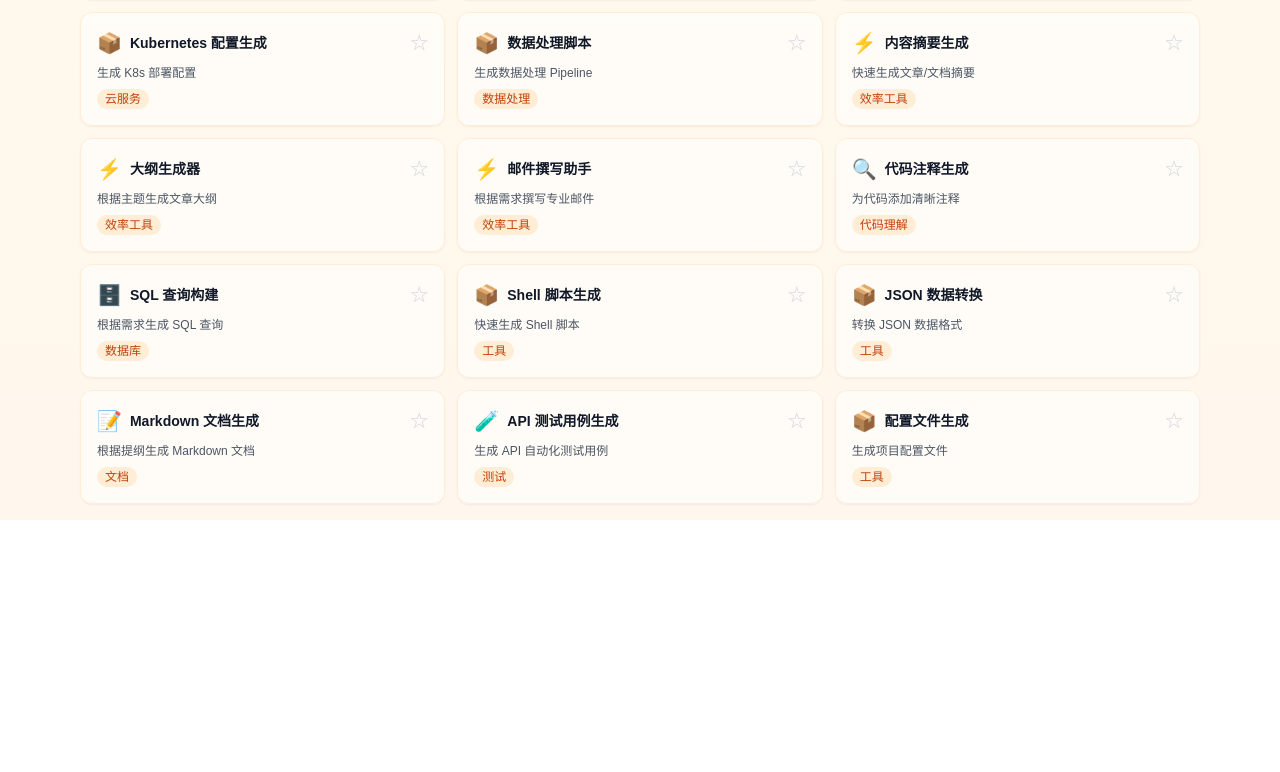
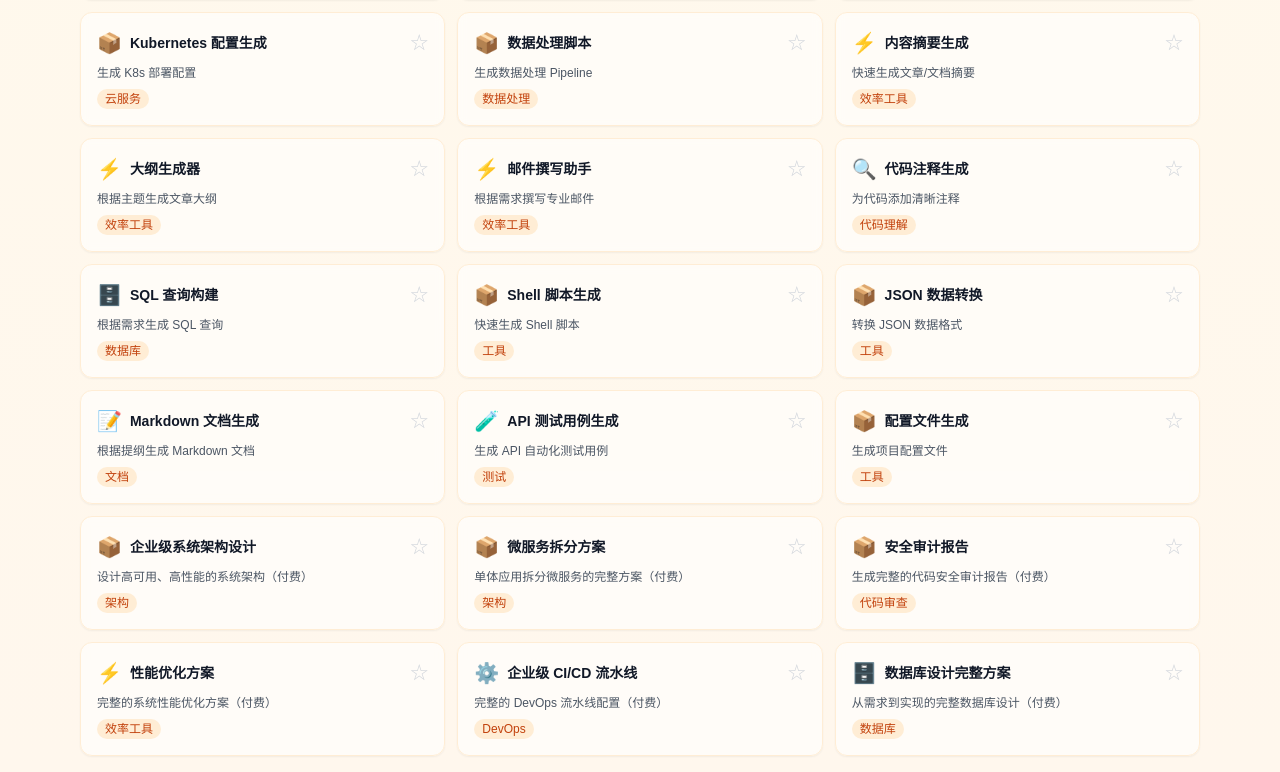
Before and after one commit to iseekyou020/saguni, a Next.js app: page / in a window 1280 px wide. Shown: the part 1654-2426 px from the top of the page. Before the commit the page ends 2174 px from the top, so only its background shows below. Built offline with nearby package versions, Linux system fonts and the light colour scheme.

Commit message:
feat: 添加 6 个企业级付费模板

```diff
--- a/src/data/templates.ts
+++ b/src/data/templates.ts
@@ -1017,4 +1017,145 @@ API 端点：{endpoint}
     tags: ["配置", "开发环境", "工具"],
     isPremium: false,
   },
+  // 付费模板 - 企业级
+  {
+    id: "enterprise-arch",
+    title: "企业级系统架构设计",
+    description: "设计高可用、高性能的系统架构（付费）",
+    category: "架构",
+    prompt: `请作为资深架构师，设计企业级系统架构：
+
+项目类型：{project_type}（电商/金融/社交/教育）
+用户规模：{scale}（1000/10万/100万/1000万）
+技术栈：{tech_stack}
+核心功能：{features}
+可用性要求：{availability}（99.9%/99.99%）
+
+请提供：
+1. 系统架构图（ASCII）
+2. 技术选型理由
+3. 核心模块设计
+4. 数据库设计建议
+5. 扩展性方案
+6. 容灾备份策略`,
+    tags: ["架构", "企业级", "高并发"],
+    isPremium: true,
+  },
+  {
+    id: "microservice-design",
+    title: "微服务拆分方案",
+    description: "单体应用拆分微服务的完整方案（付费）",
+    category: "架构",
+    prompt: `请设计微服务拆分方案：
+
+当前系统：{current_system}
+技术栈：{tech_stack}
+团队规模：{team_size}
+业务复杂度：{complexity}
+
+请提供：
+1. 服务拆分原则
+2. 服务边界定义
+3. API 设计规范
+4. 服务间通信方案
+5. 数据一致性策略
+6. 部署架构
+7. 监控告警方案`,
+    tags: ["微服务", "架构", "拆分"],
+    isPremium: true,
+  },
+  {
+    id: "security-audit",
+    title: "安全审计报告",
+    description: "生成完整的代码安全审计报告（付费）",
+    category: "代码审查",
+    prompt: `请进行代码安全审计：
+
+代码语言：{language}
+代码类型：{code_type}（API/前端/后端/移动端）
+重点关注：{focus_areas}（认证/授权/数据加密/注入攻击）
+
+审计维度：
+1. OWASP Top 10 漏洞检查
+2. 身份验证与授权
+3. 敏感数据处理
+4. 加密与密钥管理
+5. 第三方依赖安全
+6. 日志与监控
+
+请生成详细的安全审计报告和修复建议。`,
+    tags: ["安全", "审计", "OWASP"],
+    isPremium: true,
+  },
+  {
+    id: "performance-optimization",
+    title: "性能优化方案",
+    description: "完整的系统性能优化方案（付费）",
+    category: "效率工具",
+    prompt: `请制定性能优化方案：
+
+当前问题：{problems}（慢响应/高延迟/卡顿）
+系统类型：{system_type}
+用户量：{users}
+技术栈：{tech_stack}
+
+请提供：
+1. 性能瓶颈分析
+2. 前端优化建议
+3. 后端优化建议
+4. 数据库优化
+5. 缓存策略
+6. CDN 配置
+7. 监控指标
+8. 预期提升效果`,
+    tags: ["性能", "优化", "CDN"],
+    isPremium: true,
+  },
+  {
+    id: "ci-cd-pipeline",
+    title: "企业级 CI/CD 流水线",
+    description: "完整的 DevOps 流水线配置（付费）",
+    category: "DevOps",
+    prompt: `请设计企业级 CI/CD 流水线：
+
+代码仓库：{repo}（GitHub/GitLab）
+技术栈：{tech_stack}
+部署目标：{deploy_to}（AWS/GCP/K8s）
+团队规模：{team_size}
+
+请提供：
+1. 流水线阶段设计
+2. 自动化测试策略
+3. 代码质量检查
+4. 安全扫描集成
+5. 部署策略（蓝绿/金丝雀）
+6. 回滚机制
+7. 环境管理（dev/staging/prod）
+8. GitOps 配置`,
+    tags: ["DevOps", "CI/CD", "自动化"],
+    isPremium: true,
+  },
+  {
+    id: "database-design",
+    title: "数据库设计完整方案",
+    description: "从需求到实现的完整数据库设计（付费）",
+    category: "数据库",
+    prompt: `请设计完整数据库方案：
+
+业务需求：{requirements}
+数据量预估：{data_scale}
+读写比例：{read_write_ratio}
+一致性要求：{consistency}
+
+请提供：
+1. ER 图设计
+2. 表结构定义
+3. 索引策略
+4. 分库分表方案
+5. 数据迁移策略
+6. 备份恢复方案
+7. 性能优化建议`,
+    tags: ["数据库", "设计", "ER图"],
+    isPremium: true,
+  },
 ];
```
